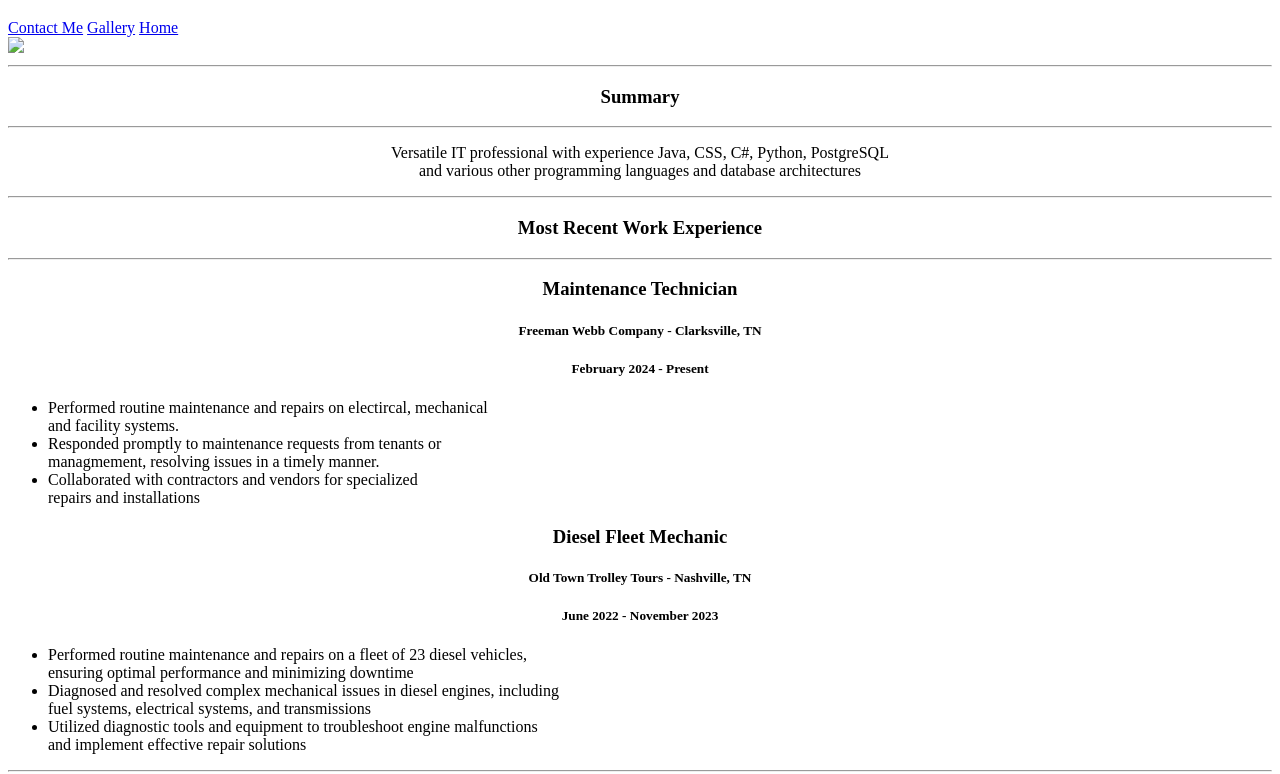
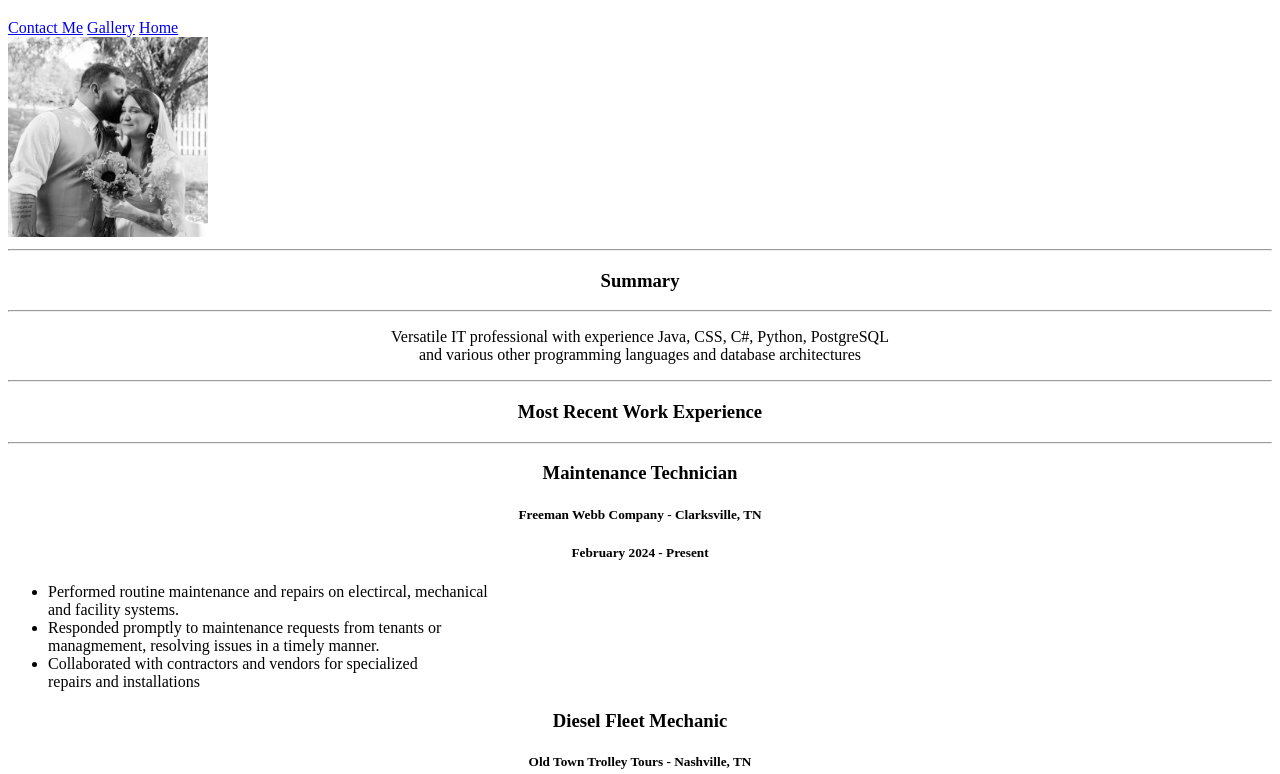
Before and after one commit to mkwinfr/HTML-Portfolio, a plain HTML site: page public/Resume.html in a window 1280 px wide. Shown: the part 61-835 px from the top of the page. Drawn offline with Linux system fonts and the light colour scheme.

Commit message:
Update Resume.html

```diff
--- a/public/Resume.html
+++ b/public/Resume.html
@@ -16,7 +16,7 @@
     <!--HOME BUTTON-->
     <a href="https://mkwinfr.github.io/HTML-Portfolio/" style="text-align: center;">Home</a>
     <br>
-    <img src="../assets/wedding.jpg" height="200">
+    <img src="../assets/images/wedding.jpg" height="200">
 <hr>
 <h3 style="text-align: center;"> Summary</h3>
 <hr>
```
